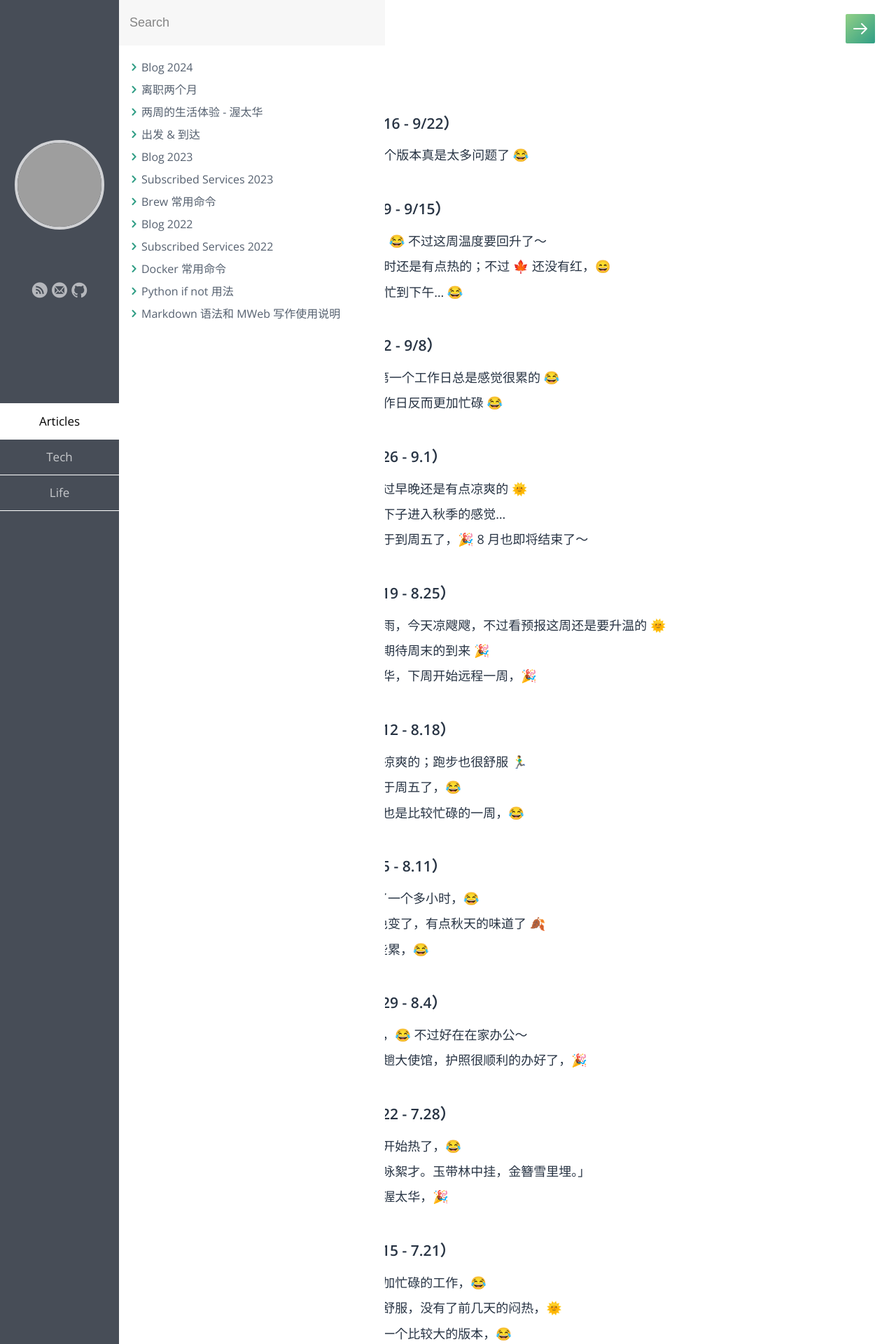
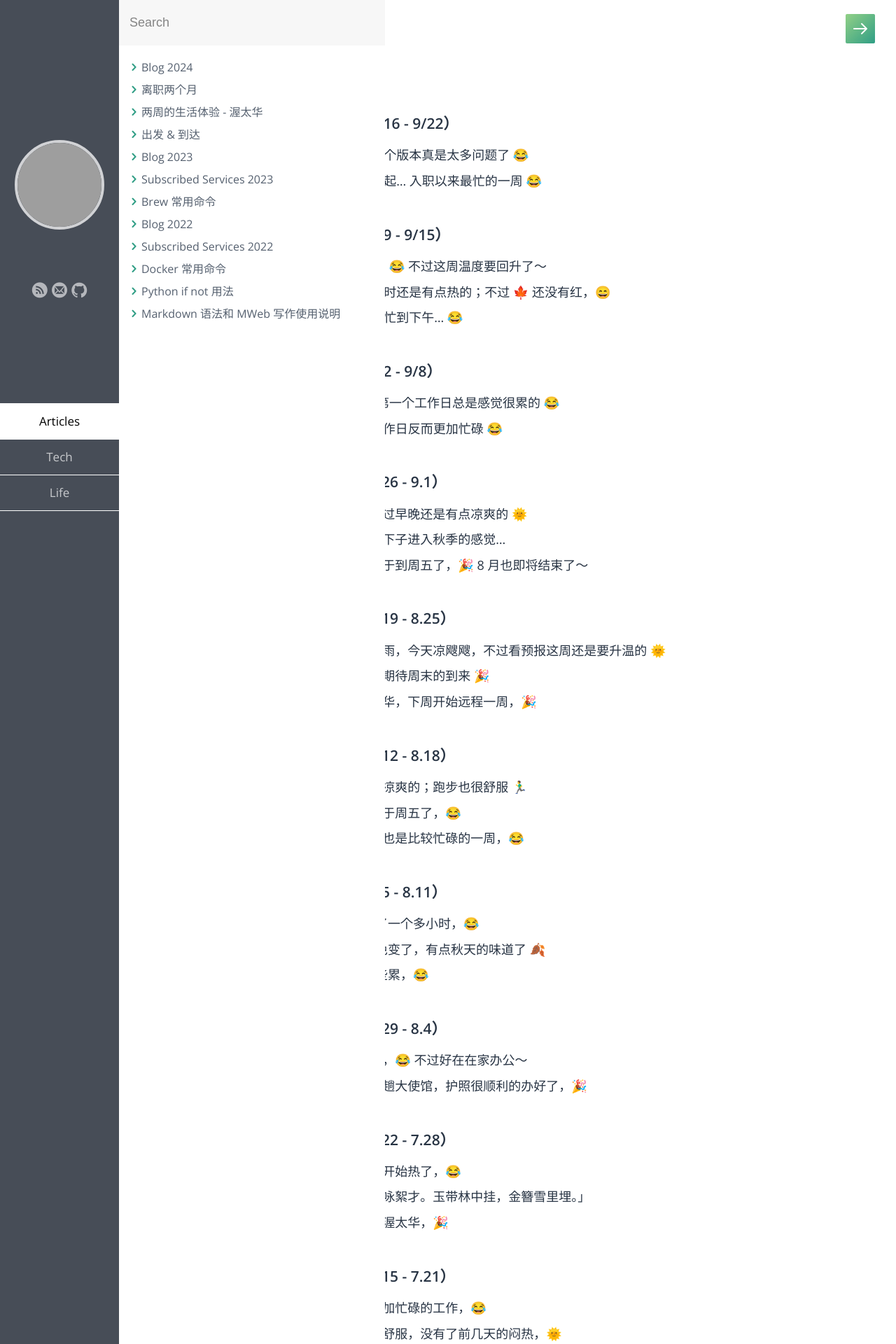
Before and after one commit to samxupeiran/samxupeiran.github.io, a Jekyll site: the page built from _posts/life/2024-01-02-my-blog.md, in a window 1280 px wide. Shown: the top 1920 px of the page at 70% size. Built offline with Jekyll 4.4.1, drawn with Linux system fonts in a browser that asks for light colours; some web fonts are replaced; grey boxes are pictures that could not be loaded.

Commit message:
feat: add weekly blog 9/19

```diff
--- a/_posts/life/2024-01-02-my-blog.md
+++ b/_posts/life/2024-01-02-my-blog.md
@@ -8,6 +8,7 @@ tags: Blog
 
 - ### 2024 年 9 月 第 3 周（9/16 - 9/22）
      - 9/16 线上依旧有问题，这个版本真是太多问题了 😂
+     - 9/19 这一周真的是忙到飞起... 入职以来最忙的一周 😂
 
 - ### 2024 年 9 月 第 2 周（9/9 - 9/15）
      - 9/9 这两天有点凉嗖嗖，，，😂 不过这周温度要回升了～
```
